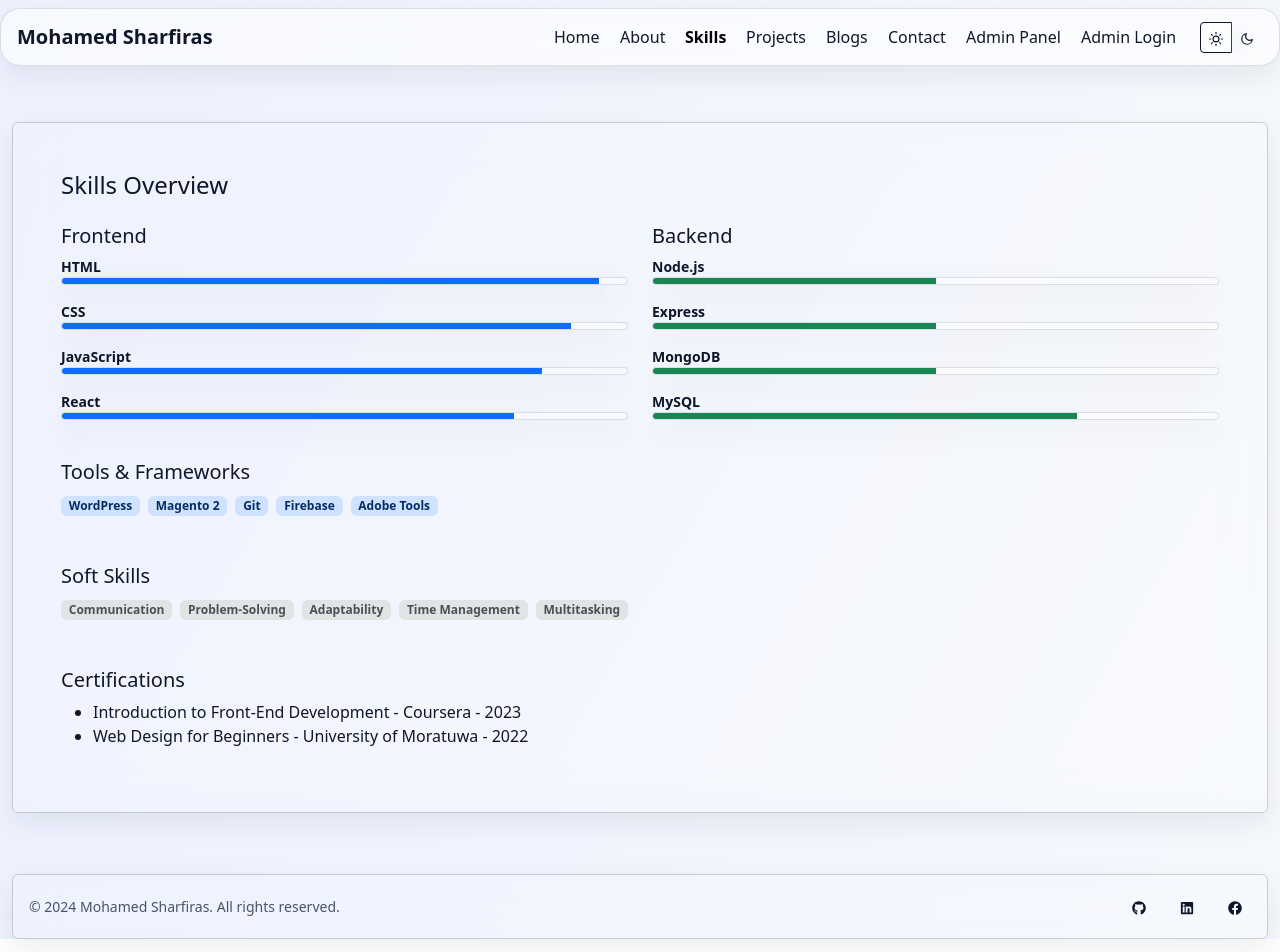
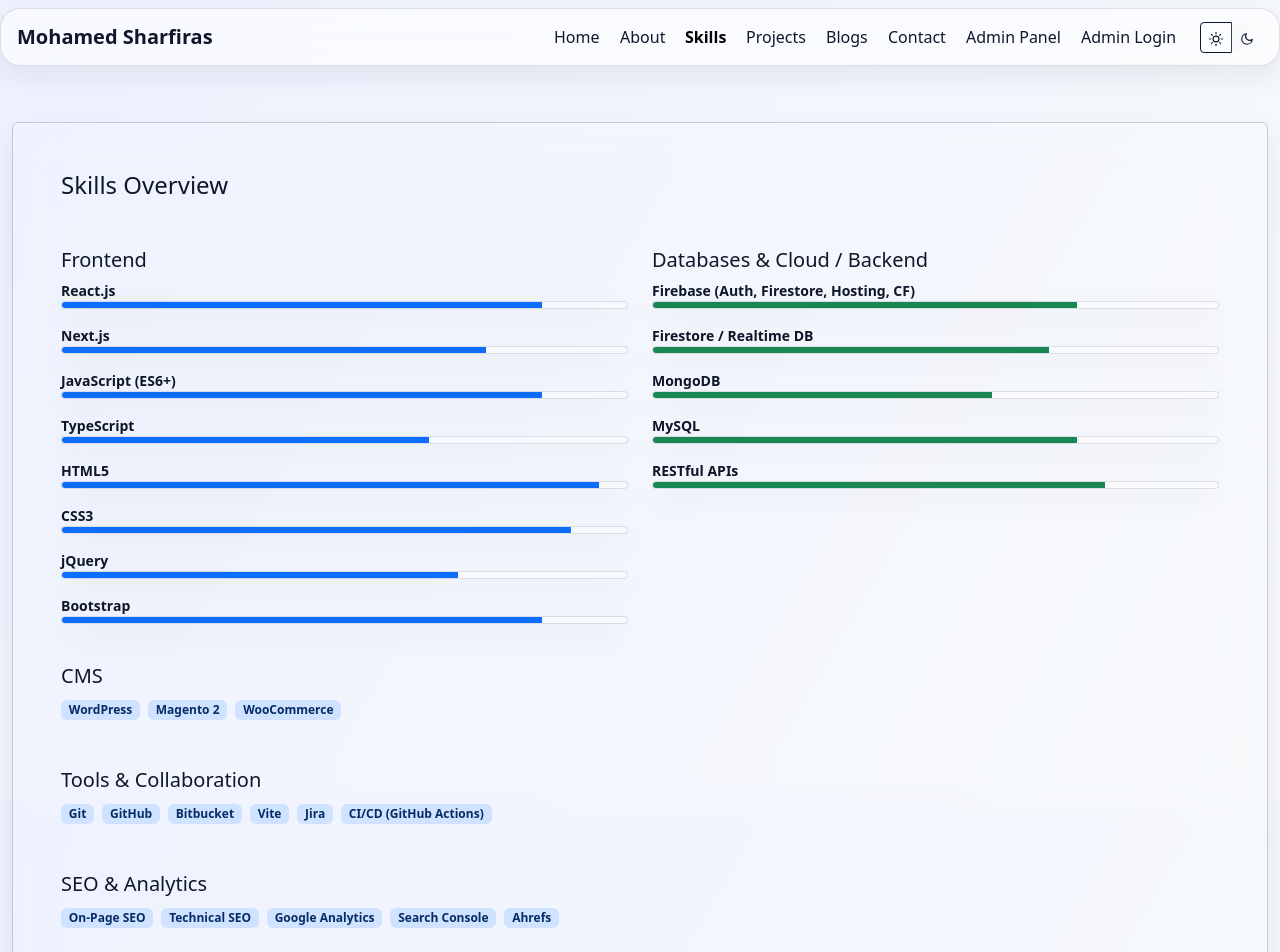
Before and after one commit to sharfrasaqsan/react-my-portfolio, a React (Create React App) app: page /skills in a window 1280 px wide. Shown: the top 952 px of the page. Built offline with nearby package versions, Linux system fonts and the light colour scheme; no server answers; the database is empty.

Commit message:
skills updated

```diff
--- a/src/pages/Skills.js
+++ b/src/pages/Skills.js
@@ -1,24 +1,86 @@
-// Skills.js
+// Skills.js (updated to reflect CV)
+import React from "react";
+
+// --- Static data (no re-creation on re-renders)
 const FRONTEND = [
-  { name: "HTML", value: 95 },
-  { name: "CSS", value: 90 },
-  { name: "JavaScript", value: 85 },
-  { name: "React", value: 80 },
+  { name: "React.js", value: 85 },
+  { name: "Next.js", value: 75 },
+  { name: "JavaScript (ES6+)", value: 85 },
+  { name: "TypeScript", value: 65 },
+  { name: "HTML5", value: 95 },
+  { name: "CSS3", value: 90 },
+  { name: "jQuery", value: 70 },
+  { name: "Bootstrap", value: 85 },
 ];
-const BACKEND = [
-  { name: "Node.js", value: 50 },
-  { name: "Express", value: 50 },
-  { name: "MongoDB", value: 50 },
+
+const BACKEND_CLOUD = [
+  { name: "Firebase (Auth, Firestore, Hosting, CF)", value: 75 },
+  { name: "Firestore / Realtime DB", value: 70 },
+  { name: "MongoDB", value: 60 },
   { name: "MySQL", value: 75 },
+  { name: "RESTful APIs", value: 80 },
 ];
-const TOOLS = ["WordPress", "Magento 2", "Git", "Firebase", "Adobe Tools"];
-const SOFT = [
-  "Communication",
-  "Problem-Solving",
-  "Adaptability",
-  "Time Management",
-  "Multitasking",
+
+const CMS = ["WordPress", "Magento 2", "WooCommerce"];
+
+const TOOLS_COLLAB = [
+  "Git",
+  "GitHub",
+  "Bitbucket",
+  "Vite",
+  "Jira",
+  "CI/CD (GitHub Actions)",
 ];
+
+const SEO_ANALYTICS = [
+  "On-Page SEO",
+  "Technical SEO",
+  "Google Analytics",
+  "Search Console",
+  "Ahrefs",
+];
+
+const UX_QUALITY = [
+  "Responsive Web Design",
+  "Cross-Browser Testing",
+  "UI/UX Optimization",
+];
+
+const LANGUAGES_SPOKEN = ["English", "Sinhala", "Tamil"];
+
+const CERTS = [
+  "Introduction to Front-End Development — Meta (May 2023)",
+  "ReactJS for Beginners — SkillUp (Sep 2022)",
+  "JavaScript for Beginners — SkillUp (Sep 2022)",
+  "Web Design for Beginners — CODL, University of Moratuwa (Aug 2022)",
+];
+
+const SectionHeader = ({ children }) => <h5 className="mt-4">{children}</h5>;
+
+const SkillBar = ({ label, value, color = "primary" }) => (
+  <div className="mb-3">
+    <span className="d-block small fw-semibold">{label}</span>
+    <div className="progress glass" style={{ height: "8px" }}>
+      <div
+        className={`progress-bar bg-${color}`}
+        style={{ width: `${value}%` }}
+      />
+    </div>
+  </div>
+);
+
+const BadgeList = ({ items, variant = "primary" }) => (
+  <ul className="list-inline">
+    {items.map((item, idx) => (
+      <li
+        key={idx}
+        className={`badge bg-${variant}-subtle text-${variant}-emphasis me-2 mb-2`}
+      >
+        {item}
+      </li>
+    ))}
+  </ul>
+);
 
 const Skills = () => {
   return (
@@ -28,67 +90,51 @@ const Skills = () => {
 
         <div className="row g-4">
           <div className="col-md-6">
-            <h5>Frontend</h5>
+            <SectionHeader>Frontend</SectionHeader>
             {FRONTEND.map((s, i) => (
-              <div key={i} className="mb-3">
-                <span className="d-block small fw-semibold">{s.name}</span>
-                <div className="progress glass" style={{ height: "8px" }}>
-                  <div
-                    className="progress-bar bg-primary"
-                    style={{ width: `${s.value}%` }}
-                  />
-                </div>
-              </div>
+              <SkillBar
+                key={i}
+                label={s.name}
+                value={s.value}
+                color="primary"
+              />
             ))}
           </div>
 
           <div className="col-md-6">
-            <h5>Backend</h5>
-            {BACKEND.map((s, i) => (
-              <div key={i} className="mb-3">
-                <span className="d-block small fw-semibold">{s.name}</span>
-                <div className="progress glass" style={{ height: "8px" }}>
-                  <div
-                    className="progress-bar bg-success"
-                    style={{ width: `${s.value}%` }}
-                  />
-                </div>
-              </div>
+            <SectionHeader>Databases &amp; Cloud / Backend</SectionHeader>
+            {BACKEND_CLOUD.map((s, i) => (
+              <SkillBar
+                key={i}
+                label={s.name}
+                value={s.value}
+                color="success"
+              />
             ))}
           </div>
         </div>
 
-        <h5 className="mt-4">Tools & Frameworks</h5>
-        <ul className="list-inline">
-          {TOOLS.map((tool, idx) => (
-            <li
-              key={idx}
-              className="badge bg-primary-subtle text-primary-emphasis me-2 mb-2"
-            >
-              {tool}
-            </li>
+        <SectionHeader>CMS</SectionHeader>
+        <BadgeList items={CMS} variant="primary" />
+
+        <SectionHeader>Tools &amp; Collaboration</SectionHeader>
+        <BadgeList items={TOOLS_COLLAB} variant="primary" />
+
+        <SectionHeader>SEO &amp; Analytics</SectionHeader>
+        <BadgeList items={SEO_ANALYTICS} variant="primary" />
+
+        <SectionHeader>Quality &amp; UX</SectionHeader>
+        <BadgeList items={UX_QUALITY} variant="secondary" />
+
+        <SectionHeader>Languages</SectionHeader>
+        <BadgeList items={LANGUAGES_SPOKEN} variant="secondary" />
+
+        <SectionHeader>Certifications</SectionHeader>
+        <ul className="mb-0">
+          {CERTS.map((c, i) => (
+            <li key={i}>{c}</li>
           ))}
         </ul>
-
-        <h5 className="mt-4">Soft Skills</h5>
-        <ul className="list-inline">
-          {SOFT.map((soft, idx) => (
-            <li
-              key={idx}
-              className="badge bg-secondary-subtle text-dark-emphasis me-2 mb-2"
-            >
-              {soft}
-            </li>
-          ))}
-        </ul>
-
-        <div className="mt-4">
-          <h5>Certifications</h5>
-          <ul>
-            <li>Introduction to Front-End Development - Coursera - 2023</li>
-            <li>Web Design for Beginners - University of Moratuwa - 2022</li>
-          </ul>
-        </div>
       </div>
     </section>
   );
```
